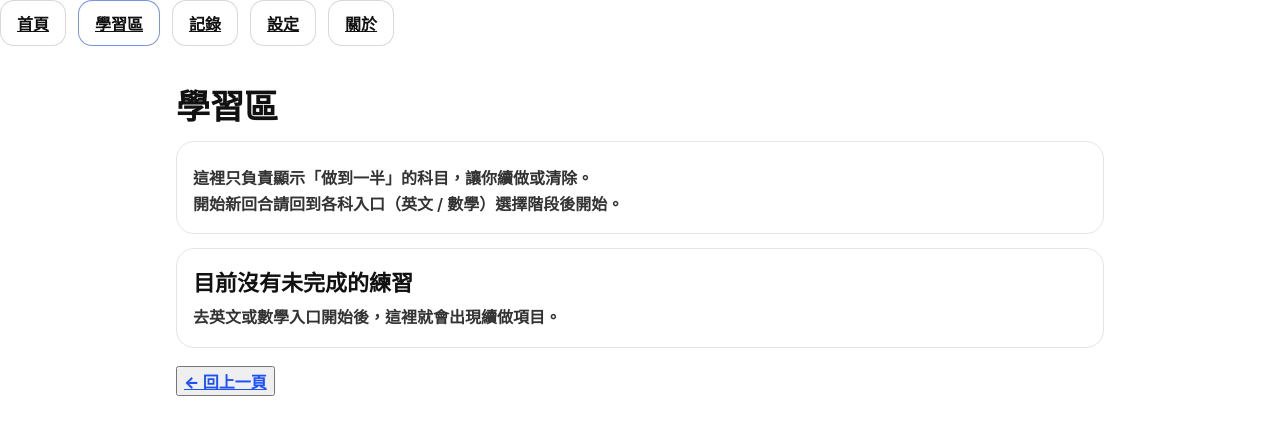
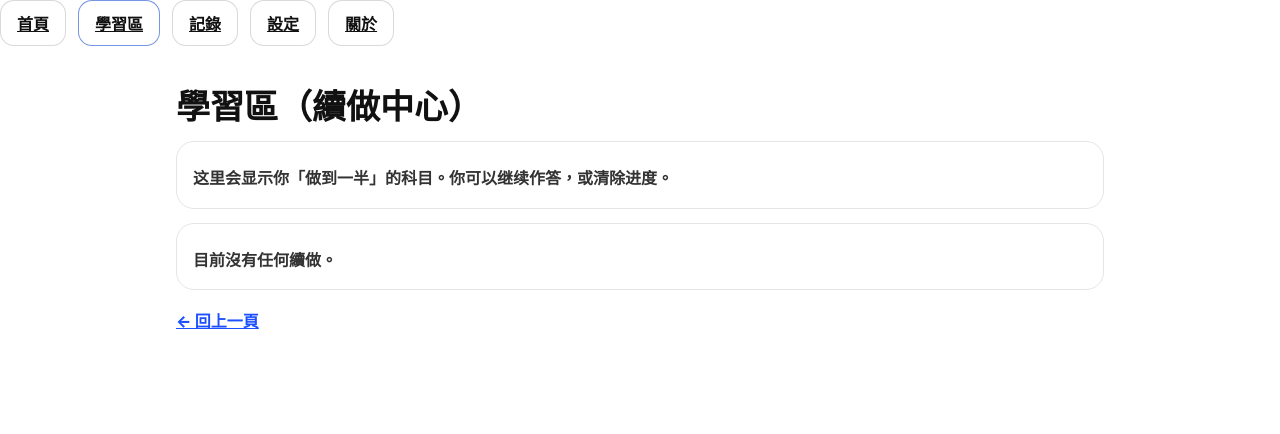
Before and after one commit to boos88978857-svg/ai-intelligent-learning-machine, a Next.js app: page /practice in a window 1280 px wide. Shown: the top 434 px of the page. Built offline with nearby package versions, Linux system fonts and the light colour scheme.

Commit message:
更新 page.tsx

```diff
--- a/app/practice/page.tsx
+++ b/app/practice/page.tsx
@@ -2,11 +2,12 @@
 "use client";
 
 import { useEffect, useState } from "react";
-import Link from "next/link";
+import { useRouter } from "next/navigation";
 import { ui } from "../ui";
-import { clearSession, loadAllSessions, PracticeSession } from "../lib/session";
+import { loadAllSessions, removeSession, PracticeSession } from "../lib/session";
 
 export default function PracticeHubPage() {
+  const router = useRouter();
   const [sessions, setSessions] = useState<PracticeSession[]>([]);
 
   function refresh() {
@@ -17,64 +18,70 @@ export default function PracticeHubPage() {
     refresh();
   }, []);
 
+  function goContinue(subject: PracticeSession["subject"]) {
+    router.push(`/practice/session?subject=${encodeURIComponent(subject)}`);
+  }
+
+  function clearOne(subject: PracticeSession["subject"]) {
+    removeSession(subject);
+    refresh();
+  }
+
   return (
     <main style={ui.wrap}>
-      <h1 style={{ margin: "0 0 12px", fontSize: 34, fontWeight: 900 }}>學習區</h1>
+      <h1 style={{ margin: "0 0 12px", fontSize: 34, fontWeight: 1000 }}>
+        學習區（續做中心）
+      </h1>
 
       <div style={ui.card}>
         <p style={ui.cardDesc}>
-          這裡只負責顯示「做到一半」的科目，讓你續做或清除。
-          <br />
-          開始新回合請回到各科入口（英文 / 數學）選擇階段後開始。
+          这里会显示你「做到一半」的科目。你可以继续作答，或清除进度。
         </p>
       </div>
 
-      <div style={{ height: 14 }} />
-
+      <div style={{ marginTop: 14, display: "grid", gap: 14 }}>
         {sessions.length === 0 ? (
           <div style={ui.card}>
-          <h2 style={ui.cardTitle}>目前沒有未完成的練習</h2>
-          <p style={ui.cardDesc}>去英文或數學入口開始後，這裡就會出現續做項目。</p>
+            <p style={ui.cardDesc}>目前沒有任何續做。</p>
           </div>
         ) : (
-        <div style={{ display: "grid", gap: 12 }}>
-          {sessions.map((s) => (
+          sessions.map((s) => (
             <div key={s.id} style={ui.card}>
-              <h2 style={ui.cardTitle}>{s.subject}（未完成）</h2>
-              <p style={ui.cardDesc}>
-                進度：第 {s.currentIndex + 1} 題 / {s.totalQuestions}
-                <br />
-                對：{s.correctCount}　錯：{s.wrongCount}
-                <br />
-                提示：{s.hintUsed}/{s.hintLimit}
-              </p>
+              <div style={{ display: "flex", gap: 10, flexWrap: "wrap" }}>
+                <div style={ui.pill}>科目：{s.subject}</div>
+                <div style={ui.pill}>
+                  第 {s.currentIndex + 1} 題 / {s.totalQuestions}
+                </div>
+                <div style={ui.pill}>
+                  提示：{s.hintLimit}/{s.hintUsed}
+                </div>
+              </div>
 
-              <div style={{ marginTop: 14, display: "flex", gap: 10, flexWrap: "wrap" }}>
-                <Link href="/practice/session" style={{ ...ui.navBtn, textDecoration: "none" }}>
-                  續做
-                </Link>
+              <div style={{ marginTop: 14, display: "flex", gap: 12 }}>
+                <button
+                  style={ui.navBtn}
+                  onClick={() => goContinue(s.subject)}
+                >
+                  继续作答 →
+                </button>
 
                 <button
                   style={ui.navBtn}
-                  onClick={() => {
-                    clearSession(s.subject);
-                    refresh();
-                  }}
+                  onClick={() => clearOne(s.subject)}
                 >
-                  清除
+                  清除进度
                 </button>
               </div>
             </div>
-          ))}
+          ))
+        )}
       </div>
-      )}
 
-      <button
-        onClick={() => history.back()}
-        style={{ ...ui.backLink, marginTop: 18 }}
-      >
+      <div style={{ marginTop: 18 }}>
+        <span style={ui.backLink} onClick={() => router.back()}>
           ← 回上一頁
-      </button>
+        </span>
+      </div>
     </main>
   );
 }
```
Lines whose indentation alone changed are shown as unchanged.
